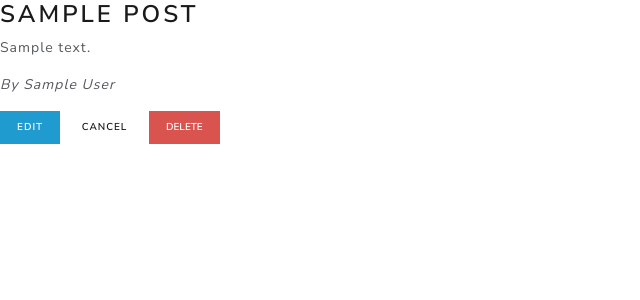
After one commit to andrewsli/flask_blogly_exercise, a Flask app: page /posts/1 in a window 1280 px wide. The commit adds this page. Shown: the top 300 px of the page, without its empty margins (0-640 px from the left). Run offline with Flask 2, Linux system fonts and the light colour scheme; tables that the repository leaves empty hold one stand-in row (values such as "Sample post"); some libraries are stand-ins or nearby versions.

Commit message:
part 2.2

```diff
--- a/app.py
+++ b/app.py
@@ -1,8 +1,9 @@
 """Blogly application."""
 
 from flask import Flask, request, redirect, render_template, session, jsonify, flash
-from models import db, connect_db, User
+from models import db, connect_db, User, Post
 from flask_debugtoolbar import DebugToolbarExtension
+import datetime
 
 
 app = Flask(__name__)
@@ -108,8 +109,36 @@ def delete_user(user_id):
 
     return redirect('/users')
 
+
 @app.route('/users/<user_id>/posts/new')
 def add_post_form(user_id):
+    """Show form to add post for user"""
     user = User.query.get(user_id)
 
     return render_template('add-post.html', user=user)
+
+
+@app.route('/users/<user_id>/posts', methods=['POST'])
+def handle_add_post_form_submission(user_id):
+    """handles post form submission"""
+    title = request.form['title']
+    content = request.form['content']
+    created_at = datetime.datetime.now()
+
+    post = Post(
+        title=title,
+        content=content,
+        created_at=created_at,
+        user_id=user_id
+    )
+    db.session.add(post)
+    db.session.commit()
+
+    flash(f'Your post {title} has been submitted.', 'success')
+    return redirect(f'/users/{user_id}')
+
+
+@app.route('/posts/<post_id>')
+def post(post_id):
+    post = Post.query.get(post_id)
+    return render_template('post-details.html', post=post)
--- a/static/styles.css
+++ b/static/styles.css
@@ -2,6 +2,10 @@
     max-width: 100px;
     max-height: 100px;
     float: left;
+}
+
+.post-content {
+    white-space: pre-wrap;
 }
 
 /* img {
--- a/templates/add-user.html
+++ b/templates/add-user.html
@@ -12,7 +12,11 @@
         <input type="text" name="last-name"><br><br>
         Image URL<br>
         <input type="text" name="image-url">
-        <input class="btn btn-success btn-sm" type="submit" value="Add">
+        <div class="mt-2">
+            <input class="btn btn-success btn-sm" type="submit" value="Add">
+            <a href="/users" class="btn btn-secondary btn-sm">Cancel</a>
+        </div>
     </form>
 
+
 {% endblock %}
--- a/templates/edit-user.html
+++ b/templates/edit-user.html
@@ -12,7 +12,10 @@
         <input type="text" name="last-name" value="{{ user.last_name }}"><br><br>
         Image URL<br>
         <input type="text" name="image-url" value="{{ user.image_url }}">
-        <input class="btn btn-success btn-sm" type="submit" value="Edit">
+        <div class="mt-2">
+            <input class="btn btn-success btn-sm" type="submit" value="Edit">
+            <a href="/users" class="btn btn-secondary btn-sm">Cancel</a>
+        </div>
     </form>
 
 {% endblock %}
--- /dev/null
+++ b/templates/post-details.html
@@ -0,0 +1,18 @@
+{% extends "base.html" %}
+
+{% block title %}BLOGLY TIME{% endblock %}
+
+{% block content %}
+    <h3>{{ post.title }}</h3>
+    <p class="post-content">{{ post.content }}</p>
+
+    <p><i>By {{ post.user.first_name }} {{ post.user.last_name }}</i></p>
+
+    <a href="/posts/{{ post.id }}/edit" class="btn btn-info btn-sm">Edit</a>
+    <a href="/users/{{ post.user.id }}" class="btn btn-secondary btn-sm">Cancel</a>
+    <form style="display: inline;" action="/posts/{{ post.id }}/delete" method="POST" class="form-inline">
+        <button class="btn btn-danger btn-sm">Delete</button>
+    </form>
+
+
+{% endblock %}
```
Also changed, not shown: templates/add-post.html (+5 -2 lines), templates/user-details.html (+9 -1 lines), templates/edit-post.html (added).
